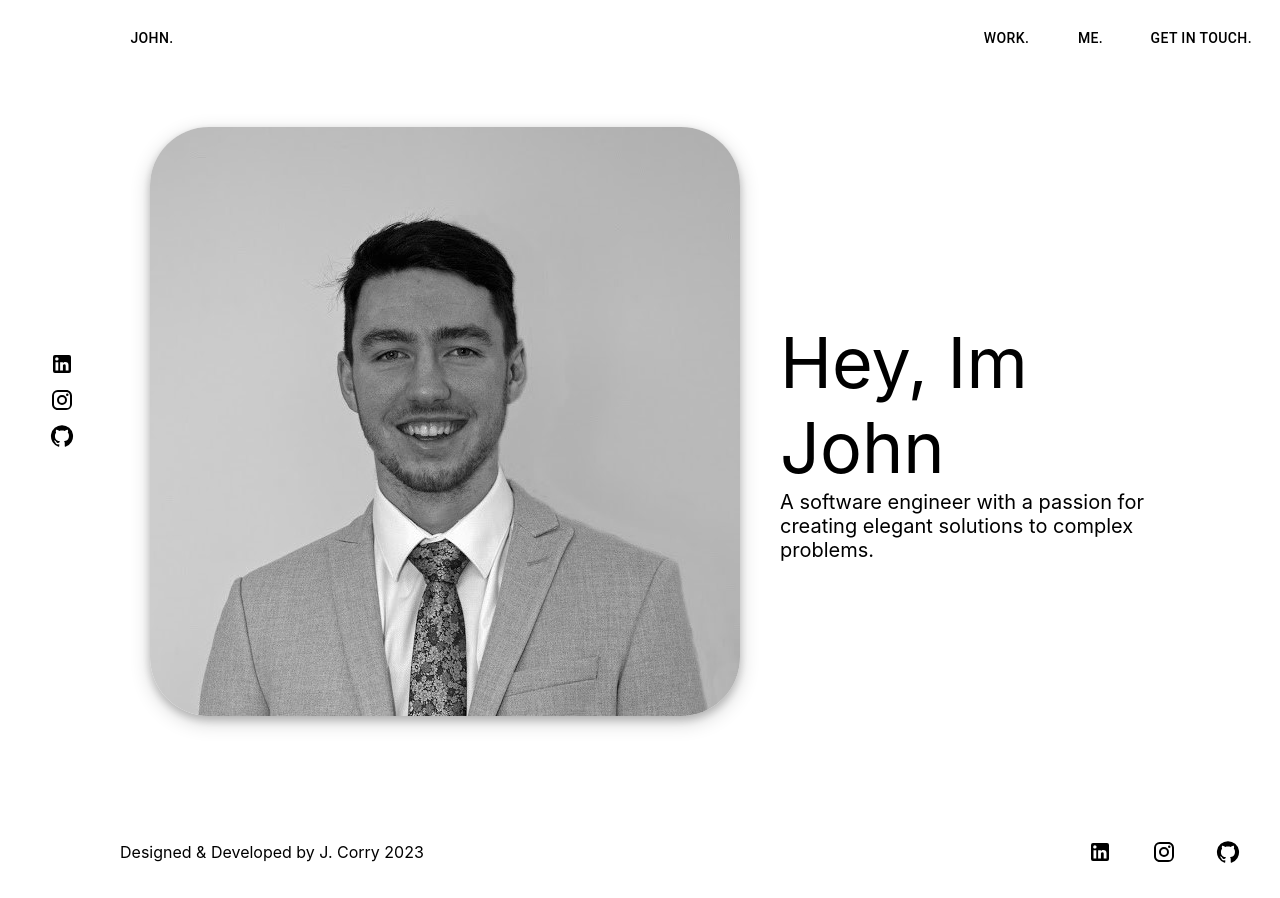
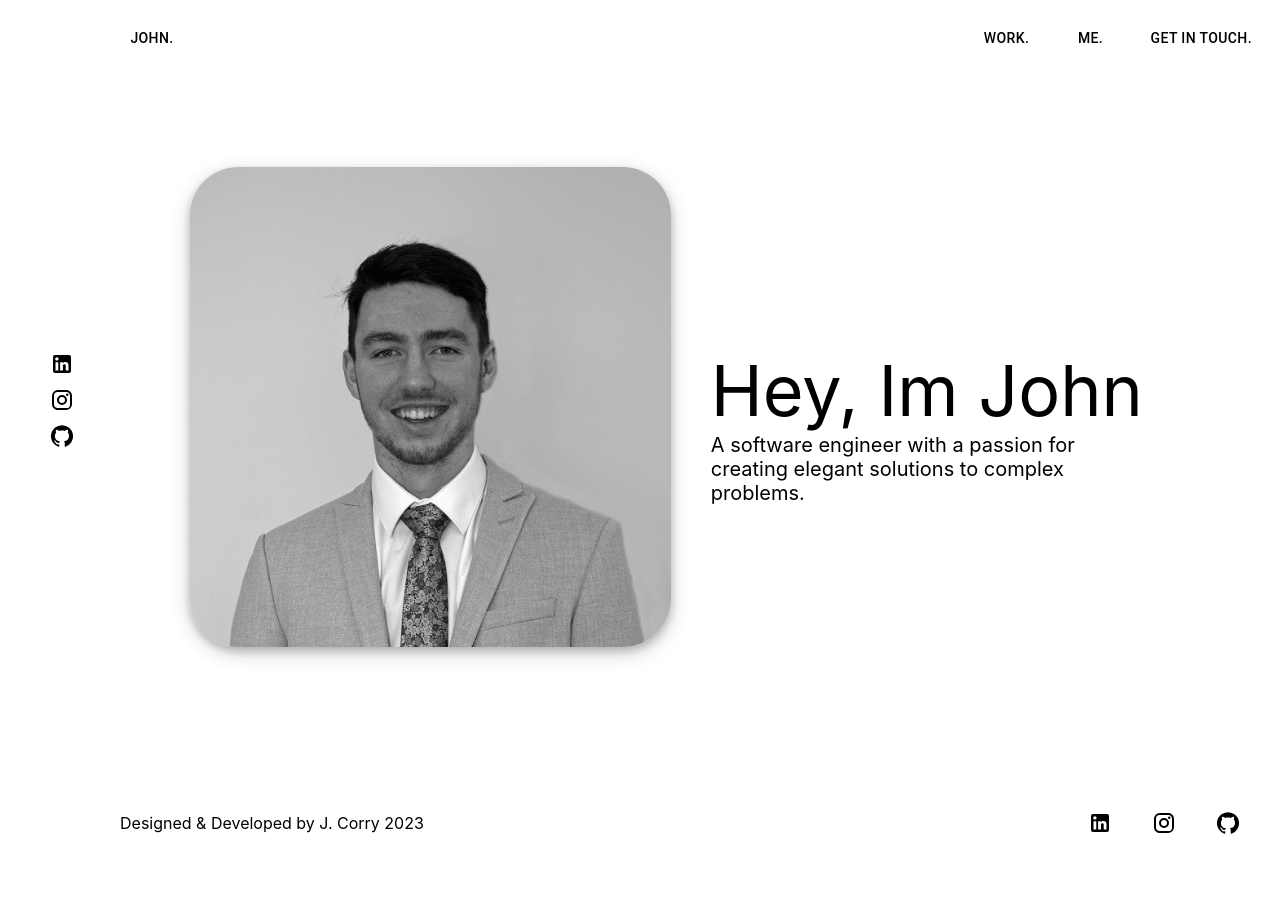
Before and after one commit to johnec123/ReactPersonalWebsite, a React (Create React App) app: page / in a window 1280 px wide. After the commit the page ends 869 px from the top, so only its background shows below. Built offline with nearby package versions, Linux system fonts and the light colour scheme.

Commit message:
Padding added

```diff
--- a/src/main/components/cardBlock/styles.css
+++ b/src/main/components/cardBlock/styles.css
@@ -1,6 +1,6 @@
 img {
   border-radius: 10%;
-  max-height: 80vh;
+  max-height: 60vh;
   min-height: 60vh;
   margin-bottom: 40px;
   height: 40%;
@@ -15,7 +15,7 @@ img {
 
 .cardBlock {
   display: flex;
-  margin: 40px;
+  padding: 80px;
   align-items: center;
 }
 
```
